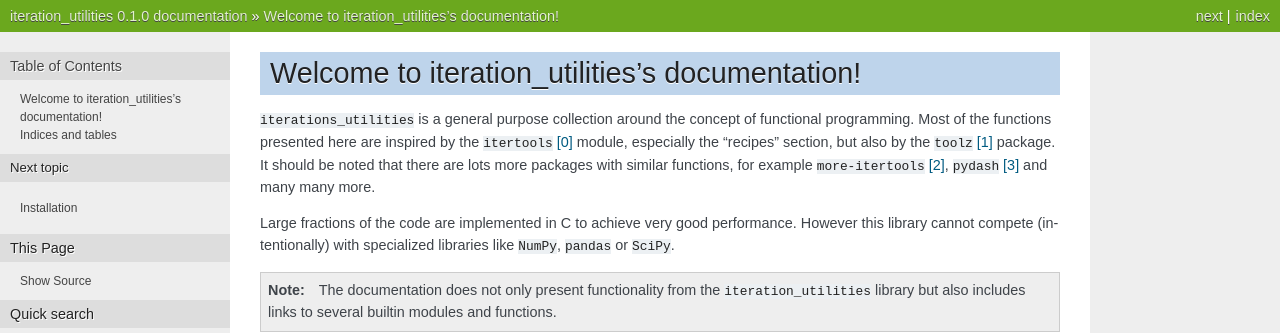
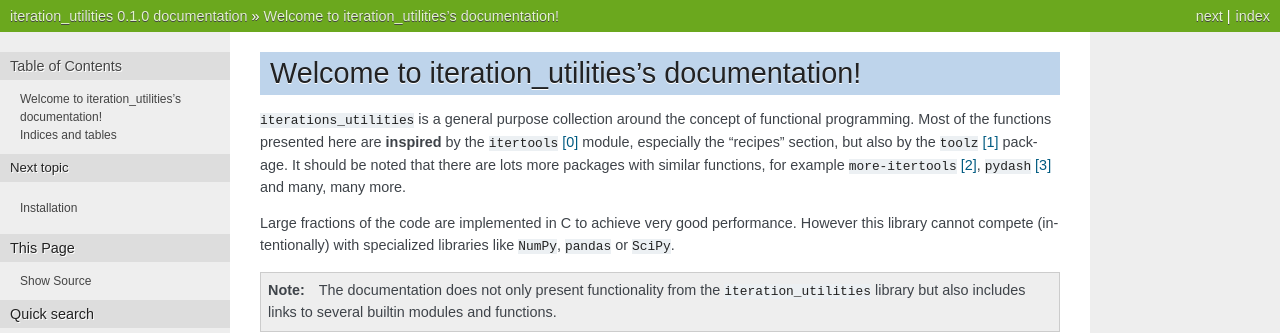
Before and after one commit to MSeifert04/iteration_utilities, a Sphinx documentation site: the page built from docs/index.rst, in a window 1280 px wide. Shown: the top 333 px of the page. Built offline with Sphinx 7.4.7, drawn with Linux system fonts in a browser that asks for light colours.

```diff
--- a/docs/index.rst
+++ b/docs/index.rst
@@ -2,11 +2,11 @@ Welcome to iteration_utilities's documentation!
 ===============================================
 
 ``iterations_utilities`` is a general purpose collection around the concept of
-functional programming. Most of the functions presented here are inspired by
-the ``itertools`` [0]_ module, especially the "recipes" section, but also by
+functional programming. Most of the functions presented here are **inspired**
+by the ``itertools`` [0]_ module, especially the "recipes" section, but also by
 the ``toolz`` [1]_ package. It should be noted that there are lots more
 packages with similar functions, for example ``more-itertools`` [2]_,
-``pydash`` [3]_ and many many more.
+``pydash`` [3]_ and many, many more.
 
 Large fractions of the code are implemented in C to achieve very good
 performance. However this library cannot compete (intentionally) with
```
